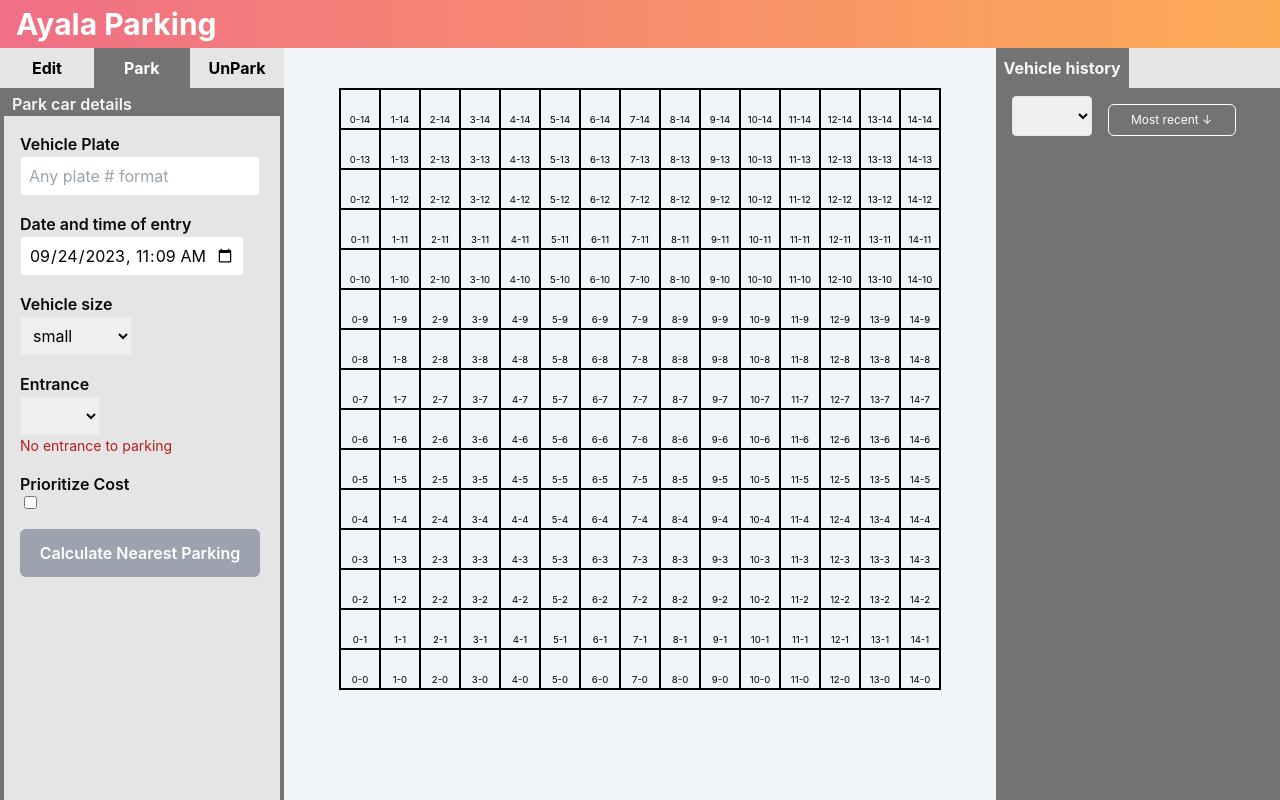
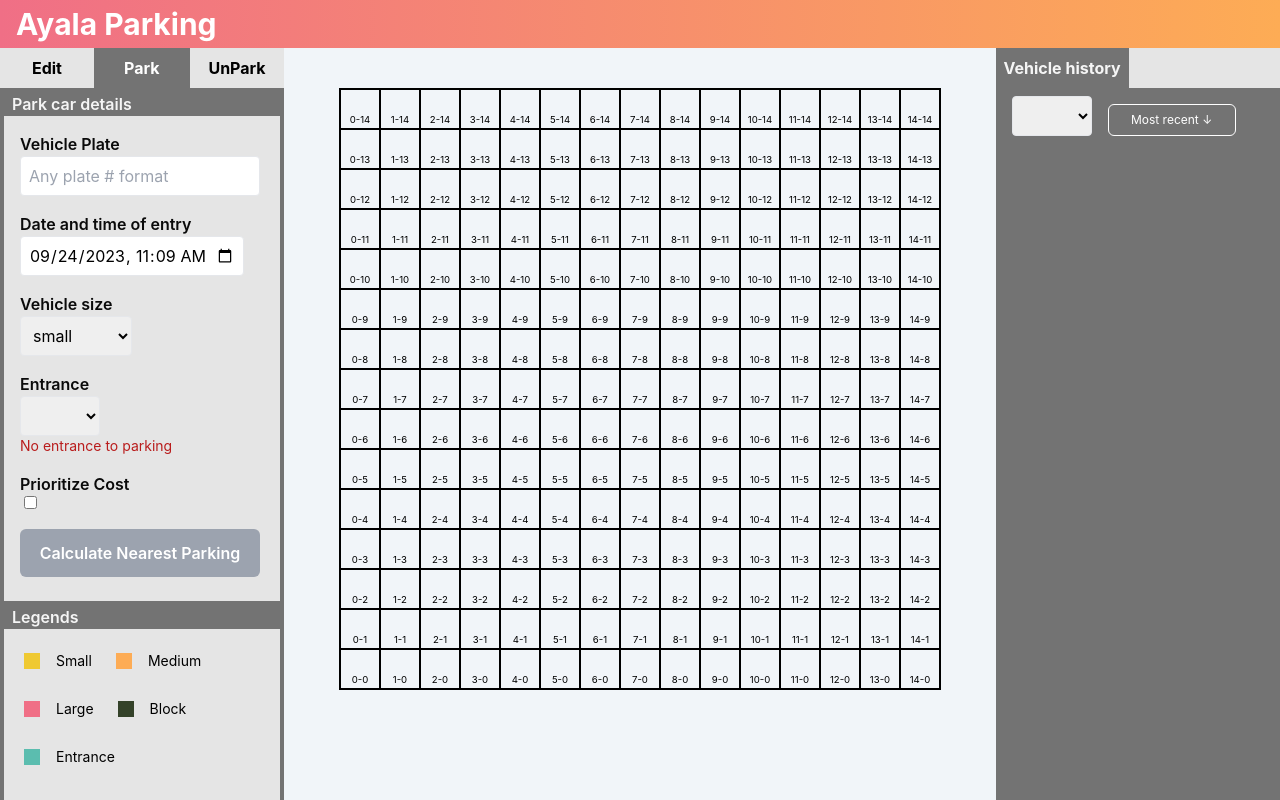
Before and after one commit to Hoshaiah/ayalaparking-frontend, a React (Create React App) app: page / in a window 1280 px wide. Both pictures are taken after a click on the button "Park". Built offline with nearby package versions, Linux system fonts and the light colour scheme.

Commit message:
added legends

```diff
--- a/src/components/SideNav/ParkView.jsx
+++ b/src/components/SideNav/ParkView.jsx
@@ -155,7 +155,7 @@ const ParkView = () => {
     return (
         <div className="h-full mx-1 overflow-y-scroll scrollbar-disappear">
             <div className="flex flex-col w-full ml-2 mt-1 text-neutral-100 font-semibold text-md"> {'Park car details'}</div>
-            <div className="flex flex-col w-full h-full items-center bg-neutral-200">
+            <div className="flex flex-col w-full h-fit items-center bg-neutral-200 pb-6">
                 <div className="flex flex-col w-full px-4 mt-4">
                     <h1 className="font-semibold text-neutral-950">Vehicle Plate</h1>
                     <input
@@ -222,6 +222,29 @@ const ParkView = () => {
                     {!parkButtonDisabled && <button className="bg-pink hover:opacity-90 text-white font-semibold p-1 rounded-md w-60 h-12 my-2" onClick={handleParkVehicle} disabled={parkButtonDisabled}>Park</button>}
                 </div>
             </div>
+            <div className="flex flex-col w-full ml-2 mt-1 text-neutral-100 font-semibold text-md"> {'Legends'}</div>
+            <div className="bg-neutral-200 h-full flex justify-start pt-2 text-sm w-full flex-wrap align-start">
+                <div className="flex items-center h-10 rounded-md m-1">
+                    <div className="h-4 w-4 bg-saffron mx-4"></div>
+                    <h1 className="w-fit">Small</h1>
+                </div>
+                <div className="flex items-center h-10 rounded-md m-1">
+                    <div className="h-4 w-4 bg-sandy mx-4"></div>
+                    <h1 className="w-fit">Medium</h1>
+                </div>
+                <div className="flex items-center h-10 rounded-md m-1">
+                    <div className="h-4 w-4 bg-pink mx-4"></div>
+                    <h1 className="w-fit">Large</h1>
+                </div>
+                <div className="flex items-center h-10 rounded-md m-1">
+                    <div className="h-4 w-4 bg-tree mx-4"></div>
+                    <h1 className="w-fit">Block</h1>
+                </div>
+                <div className="flex items-center h-10 rounded-md m-1">
+                    <div className="h-4 w-4 bg-teal mx-4"></div>
+                    <h1 className="w-fit">Entrance</h1>
+                </div>
+            </div>
         </div>
     )
 }
```
